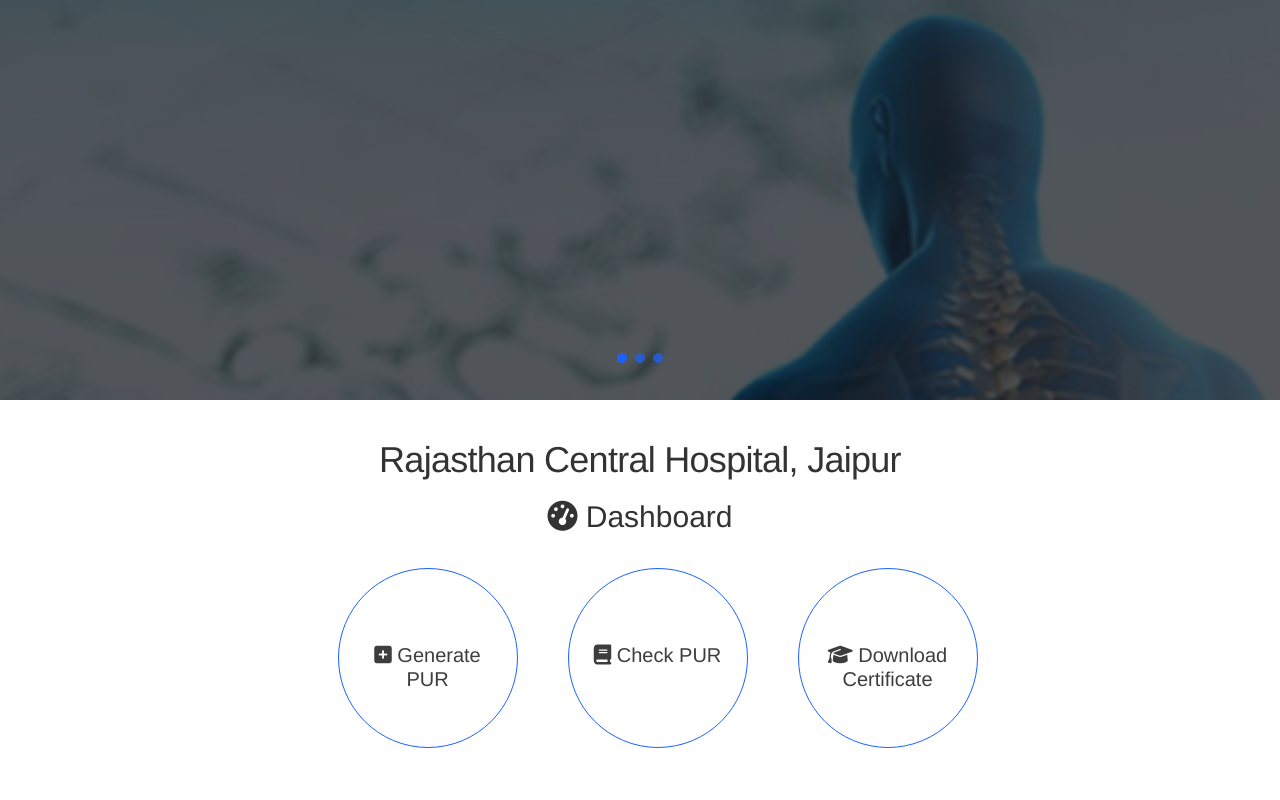
After one commit to MSTCLPU/Project_PUR, a Django app: page /hospital/ in a window 1280 px wide. The commit adds this page. Run offline with Django 3.2, Linux system fonts and the light colour scheme; the visitor is signed in with stand-in values (Sample User, id 1); some libraries are stand-ins or nearby versions.

Commit message:
Final Commit

```diff
--- a/Project_PUR/urls.py
+++ b/Project_PUR/urls.py
@@ -31,4 +31,5 @@ urlpatterns = [
 	url(r'^android/(?P<pur_id>[0-9A-Za-z]+)/(?P<name>[0-9A-Za-z]+)$',accountview.androidapi),
 	url(r'^signup/$',accountview.createaccount,name='createaccount'),
 	url(r'^profile/$',accountview.dashboard,name='profile'),
+	url(r'^hospital/$',accountview.hospital,name='hospital'),
 ]
--- a/account/static/account/style2.css
+++ b/account/static/account/style2.css
@@ -181,13 +181,13 @@ Image credits: unsplash.com
   background-repeat: no-repeat;
 }
 .fade-carousel .slides .slide-1 {
-  background-image: url(../img/1.jpg);
+  background-image: url('1.png');
 }
 .fade-carousel .slides .slide-2 {
-  background-image: url(../img/2.jpg);
+  background-image: url('2.jpeg');
 }
 .fade-carousel .slides .slide-3 {
-  background-image: url(../img/3.jpg);
+  background-image: url('3.jpeg');
 }
 
 
--- /dev/null
+++ b/account/templates/account/hosp_profile.html
@@ -0,0 +1,74 @@
+<!DOCTYPE html>
+<html>
+<head>
+	<title>Hospital Profile</title>
+  {%load static%}
+ <!-- Compiled and minified CSS -->
+ <link rel="stylesheet" href="{%static 'account/style2.css' %}">
+ <link rel="stylesheet" href="https://cdnjs.cloudflare.com/ajax/libs/materialize/0.100.1/css/materialize.min.css">
+ <link href="https://fonts.googleapis.com/css?family=Exo+2" rel="stylesheet">
+ <!-- Compiled and minified JavaScript -->
+ <script src="https://cdnjs.cloudflare.com/ajax/libs/materialize/0.100.1/js/materialize.min.js"></script>
+ <link href="https://fonts.googleapis.com/icon?family=Material+Icons" rel="stylesheet">
+ <link rel="stylesheet" type="text/css" href="{%static 'account/material.css' %}">
+<link rel="stylesheet" type="text/css" href="{%static 'account/bootstrap.css' %}">
+<script src="https://use.fontawesome.com/ec9198a6e3.js"></script>
+<script src="{%static 'account/purchecker.js' %}"></script>
+ <script src="https://use.fontawesome.com/ec9198a6e3.js"></script>
+ <link rel="stylesheet" href="https://maxcdn.bootstrapcdn.com/bootstrap/3.3.7/css/bootstrap.min.css">
+ <script src="https://ajax.googleapis.com/ajax/libs/jquery/3.2.1/jquery.min.js"></script>
+ <script src="https://maxcdn.bootstrapcdn.com/bootstrap/3.3.7/js/bootstrap.min.js"></script>
+</head>
+<body>
+<div class="row" style="overflow-x: hidden;">
+  <div class="carousel fade-carousel slide" data-ride="carousel" data-interval="3000" id="bs-carousel">
+    <!-- Overlay -->
+    <div class="overlay"></div>
+
+    <!-- Indicators -->
+    <ol class="carousel-indicators">
+      <li data-target="#bs-carousel" data-slide-to="0" class="active"></li>
+      <li data-target="#bs-carousel" data-slide-to="1"></li>
+      <li data-target="#bs-carousel" data-slide-to="2"></li>
+    </ol>
+
+    <!-- Wrapper for slides -->
+    <div class="carousel-inner">
+      <div class="item slides active">
+        <div class="slide-1"></div>
+      </div>
+      <div class="item slides">
+        <div class="slide-2"></div>
+      </div>
+      <div class="item slides">
+        <div class="slide-3"></div>
+      </div>
+    </div>
+  </div>
+</div>
+
+<div class="container">
+  <h1 align="center">Rajasthan Central Hospital, Jaipur</h1>
+  <h2 align="center"><i class="fa fa-tachometer" aria-hidden="true"></i>&nbsp;Dashboard</h2></div>
+  <div class="row" id="admin-area">
+    <div class="col-xs-3">
+    &nbsp;
+    </div>
+            <a href="/purgen/"><div class=" dash col-lg-4 col-md-4 col-sm-12 col-xs-12">
+              <p><i class="fa fa-plus-square" aria-hidden="true"></i>&nbsp;Generate PUR</p>
+            </div>
+            </a>
+            <a href="/purchecker/"><div class="dash col-lg-4 col-md-4 col-sm-12 col-xs-12">
+              <p><i class="fa fa-book" aria-hidden="true"></i>&nbsp;Check PUR</p>
+            </div>
+            </a>
+            <a href="/generate_cert/"><div class="dash col-lg-4 col-md-4 col-sm-12 col-xs-12">
+              <p><i class="fa fa-graduation-cap" aria-hidden="true"></i>&nbsp;Download Certificate</p>
+            </div>
+            </a>
+      <div class="col-xs-2">
+    &nbsp;
+    </div>
+  </div>
+</body>
+</html>
--- a/account/templates/account/profile.html
+++ b/account/templates/account/profile.html
@@ -21,6 +21,7 @@
 <div class="row">
 <img class="mdl-shadow--6dp" src="{% static 'account/cover.jpeg'%}" width="100%" height="200px" class="cover-image">
   <div class="col-md-12 cover">
+    <a href="/logout/"><button class="btn btn-danger btn-lg" style="float: right; margin-top: 100px; padding: 5px;">Logout</button></a>
     <img src="{%static 'account/doctor.png'%}" width="180px" height="180px">
     <h2>{{profile.name}}</h2>
     <h3>{{profile.designation}}</h3>
--- a/account/views.py
+++ b/account/views.py
@@ -186,3 +186,9 @@ def dashboard(request):
 		return render(request,'account/profile.html',{'profile':obj})
 	else:
 		return render(request,'account/login.html')
+
+def hospital(request):
+	if request.user.is_authenticated:
+		return render(request,'account/hosp_profile.html')
+	else:
+		return render(request,'account/login.html')
```
Also changed, not shown: account/static/account/1.png (added), account/static/account/2.jpeg (added), account/static/account/3.jpeg (added).
